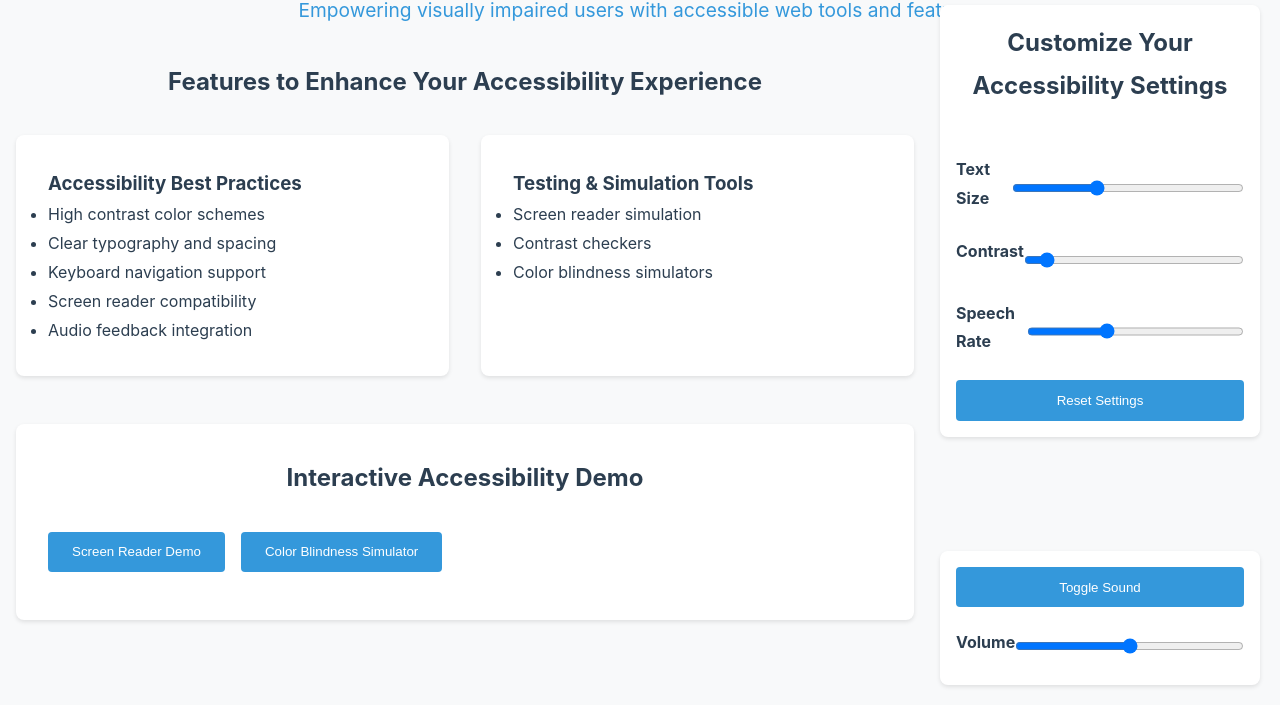
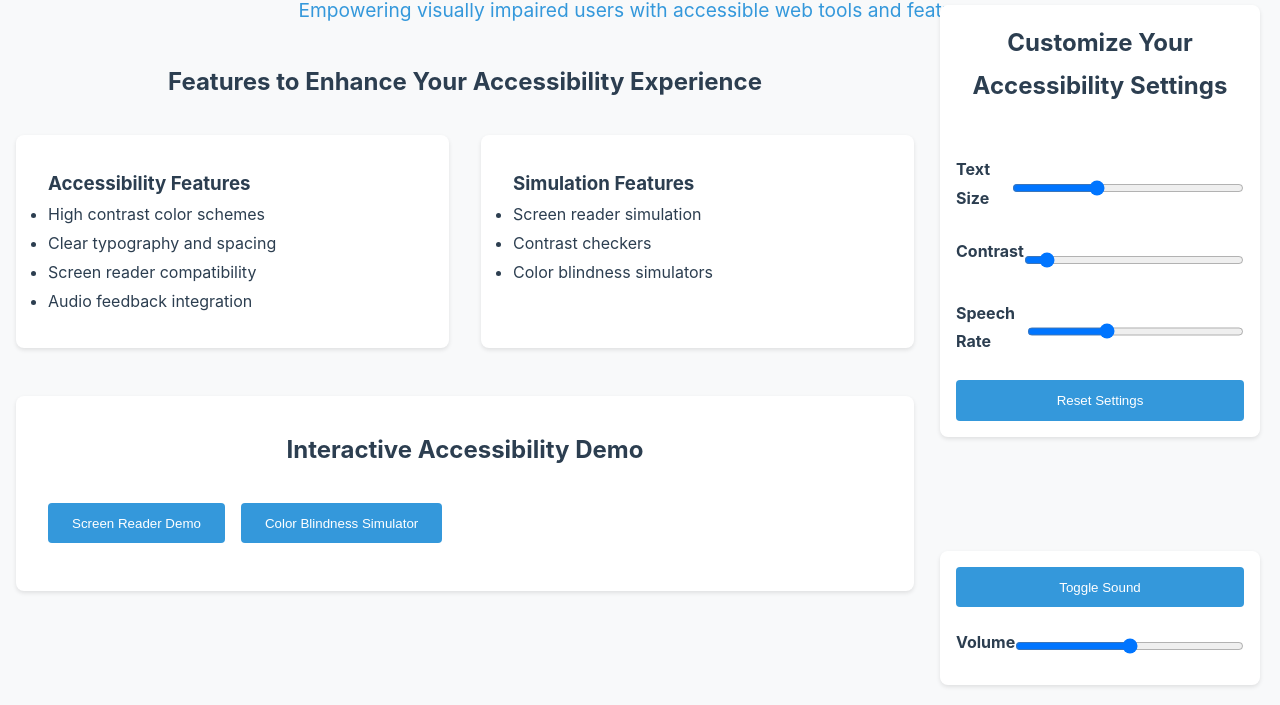
Before and after one commit to Nerine-Recto/HCI_MIDTERM_DESIGN, a plain HTML site: page Recto_Nerine_Rosette_HCI_Midterms/index.html in a window 1280 px wide. Shown: the part 95-800 px from the top of the page. Drawn offline with Linux system fonts and the light colour scheme.

Commit message:
Update index.html

```diff
--- a/Recto_Nerine_Rosette_HCI_Midterms/index.html
+++ b/Recto_Nerine_Rosette_HCI_Midterms/index.html
@@ -18,18 +18,17 @@
 
         <div class="feature-grid">
             <article class="feature-card">
-                <h3>Accessibility Best Practices</h3>
+                <h3>Accessibility Features</h3>
                 <ul>
                     <li>High contrast color schemes</li>
                     <li>Clear typography and spacing</li>
-                    <li>Keyboard navigation support</li>
                     <li>Screen reader compatibility</li>
                     <li>Audio feedback integration</li>
                 </ul>
             </article>
 
             <article class="feature-card">
-                <h3>Testing & Simulation Tools</h3>
+                <h3>Simulation Features</h3>
                 <ul>
                     <li>Screen reader simulation</li>
                     <li>Contrast checkers</li>
```
